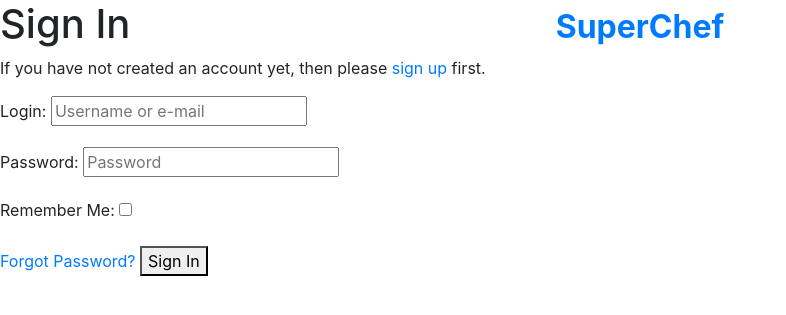
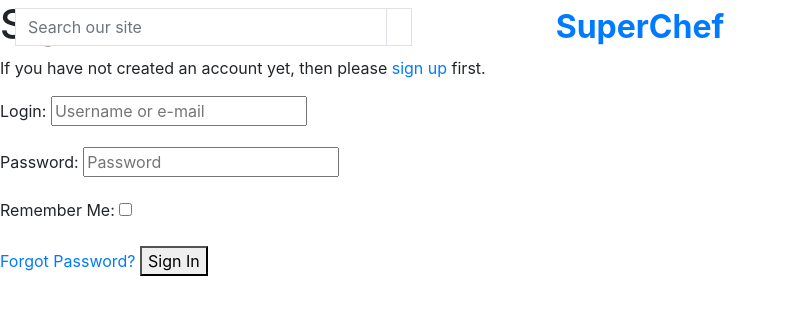
Before and after one commit to Kiran6248/superchef-ms4, a Django app: page /accounts/login/ in a window 1280 px wide. Shown: the top 315 px of the page, without its empty margins (0-786 px from the left). Run offline with Django 3.2, Linux system fonts and the light colour scheme; some libraries are stand-ins or nearby versions.

Commit message:
Add search bar in header

```diff
--- a/templates/base.html
+++ b/templates/base.html
@@ -38,7 +38,20 @@
         <header class="container-fluid fixed-top">
             <div class="row">
                 <!--Search-->
-                <div class="col-12 col-lg-4 my-auto py-1 py-lg-0"></div>
+                <div class="col-12 col-lg-4 my-auto py-1 py-lg-0">
+                    <form method="GET" action="">
+                        <div class="input-group w-100">
+                            <input class="form-control border border-black rounded-0" type="text" name="q" placeholder="Search our site">
+                            <div class="input-group-append">
+                                <button class="form-control btn btn-black border border-black rounded-0" type="submit">
+                                    <span class="icon">
+                                        <i class="fas fa-search"></i>
+                                    </span>
+                                </button>
+                            </div>
+                        </div>
+                    </form>
+                </div>
                 <!--Logo-->
                 <div class="col-12 col-lg-4 my-auto py-1 py-lg-0 text-center">
                     <a href="{% url 'home' %}" class="nav-link main-logo-link">
```
